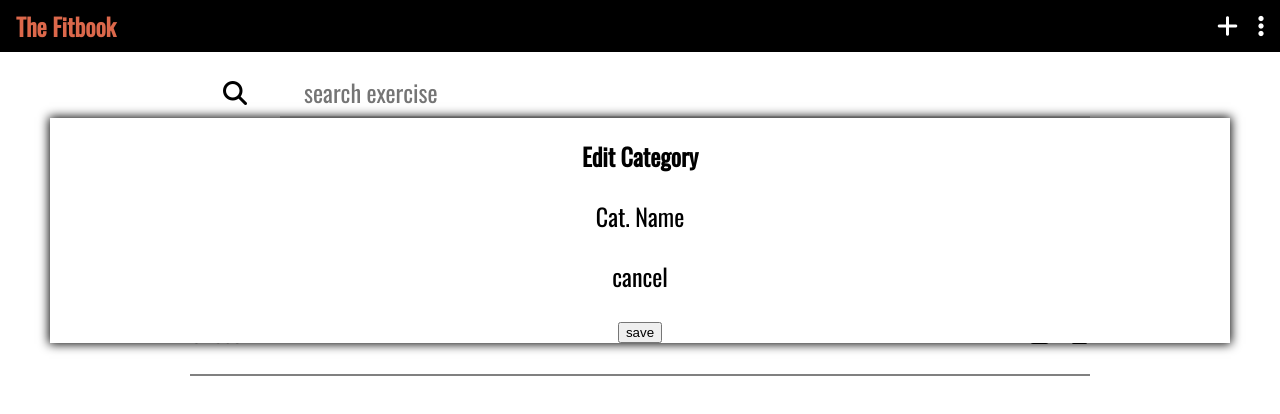
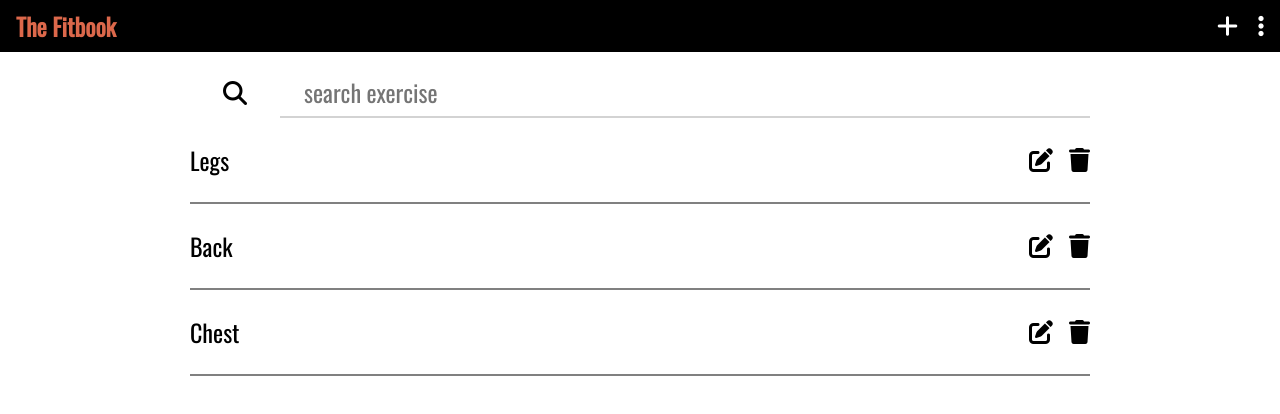
Before and after one commit to GabrielJDavila/fitnessjournal, a React (Vite) app in the folder fitnessjournal/: page /AllCategories in a window 1280 px wide. Shown: the top 414 px of the page. Built offline with nearby package versions, Linux system fonts and the light colour scheme.

Commit message:
Update to All Categories.jsx
update to toggle functionality of edit/delete modals

```diff
--- a/fitnessjournal/src/components/Category.jsx
+++ b/fitnessjournal/src/components/Category.jsx
@@ -1,21 +1,6 @@
 import { useState } from "react"
 
 export default function Category(props) {
-
-    const [openConfirmDeleteModal, setOpenConfirmDeleteModal] = useState(false)
-    const [openEditModal, setOpenEditModal] = useState(false)
-
-    function handleEdit() {
-        setToggleEdit(prev => !prev)
-    }
-
-    function handleEdit() {
-        setOpenEditModal(prev => !prev)
-    }
-
-    function handleDelete() {
-        setOpenConfirmDeleteModal(prev => !prev)
-    }
 
     return (
         <div className="category-container">
@@ -23,11 +8,11 @@ export default function Category(props) {
             <div className="category-component-btns">
                 <i
                     className="fa-solid fa-pen-to-square category-edit"
-                    onClick={handleEdit}
+                    onClick={props.toggleEdit}
                 ></i>
                 <i
                     className="fa-solid fa-trash category-delete"
-                    onClick={handleDelete}
+                    onClick={props.toggleDelete}
                 ></i>
             </div>
         </div>
--- a/fitnessjournal/src/components/NewCat.jsx
+++ b/fitnessjournal/src/components/NewCat.jsx
@@ -8,8 +8,8 @@ export default function NewCat() {
                 className="new-cat"
             />
             <div className="new-cat-btns-container">
-                <p className="cancel-cat">cancel</p>
-                <button className="save-cat">save</button>
+                <p className="cancel-btn">cancel</p>
+                <button className="confirm-btn">save</button>
             </div>
         </form>
     )
--- a/fitnessjournal/src/index.css
+++ b/fitnessjournal/src/index.css
@@ -274,7 +274,7 @@ header {
   justify-content: center;
 }
 
-.cancel-cat {
+.cancel-btn {
   background: #EFEFEF;
   border: 1px solid rgb(122, 122, 122);
   height: 40px;
@@ -284,7 +284,7 @@ header {
   transition: .2s ease-in-out;
 }
 
-.save-cat {
+.confirm-btn {
   font-family: "Oswald", sans-serif;
   border: 1px solid rgb(122, 122, 122);
   font-size: 1.5rem;
--- a/fitnessjournal/src/pages/AllCategories.jsx
+++ b/fitnessjournal/src/pages/AllCategories.jsx
@@ -1,8 +1,18 @@
 import Category from "../components/Category"
 import { useState } from "react"
 export default function AllCategories() {
+    const [toggleEditModal, setToggleEditModal] = useState(false)
+    const [openConfirmDeleteModal, setOpenConfirmDeleteModal] = useState(false)
 
-    const editModalStyles = {
+    function toggleDelete() {
+        setOpenConfirmDeleteModal(prev => !prev)
+    }
+
+    function toggleEdit() {
+        setToggleEditModal(prev => !prev)
+    }
+
+    const modalStyles = {
         position: "absolute",
         right: "50px",
         left: "50px",
@@ -11,11 +21,19 @@ export default function AllCategories() {
     }
 
     const editModal =
-        <div className="editModal" style={editModalStyles}>
+        <div className="edit-modal" style={modalStyles}>
             <h2>Edit Category</h2>
             <p>Cat. Name</p>
-            <p>cancel</p>
-            <button>save</button>
+            <p onClick={toggleEdit} className="cancel-btn">cancel</p>
+            <button className="confirm-btn">save</button>
+        </div>
+
+    const confirmDeleteModal =
+        <div className="confirm-delete-modal" style={modalStyles}>
+            <h2>Delete Category</h2>
+            <p>Are you sure you want to delete Cat. Name?</p>
+            <p onClick={toggleDelete} className="cancel-btn">cancel</p>
+            <button className="confirm-btn">delete</button>
         </div>
 
     return (
@@ -28,10 +46,11 @@ export default function AllCategories() {
                     className="search-ex-input"
                 />
             </form>
-            {editModal}
-            <Category name={"Legs"}/>
-            <Category name={"Back"}/>
-            <Category name={"Chest"}/>
+            {toggleEditModal && editModal}
+            {openConfirmDeleteModal && confirmDeleteModal}
+            <Category name={"Legs"} toggleEdit={toggleEdit} toggleDelete={toggleDelete}/>
+            <Category name={"Back"} toggleEdit={toggleEdit} toggleDelete={toggleDelete}/>
+            <Category name={"Chest"} toggleEdit={toggleEdit} toggleDelete={toggleDelete}/>
         </div>
     )
 }
```
